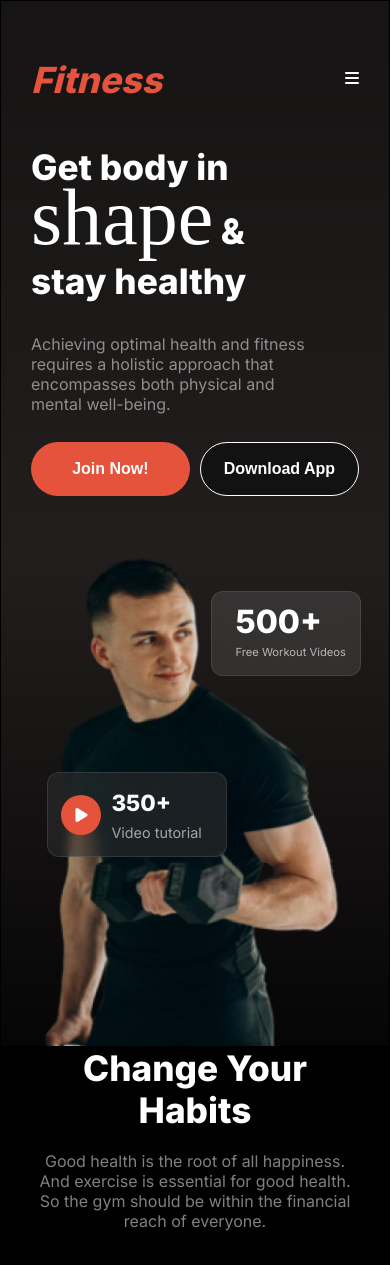
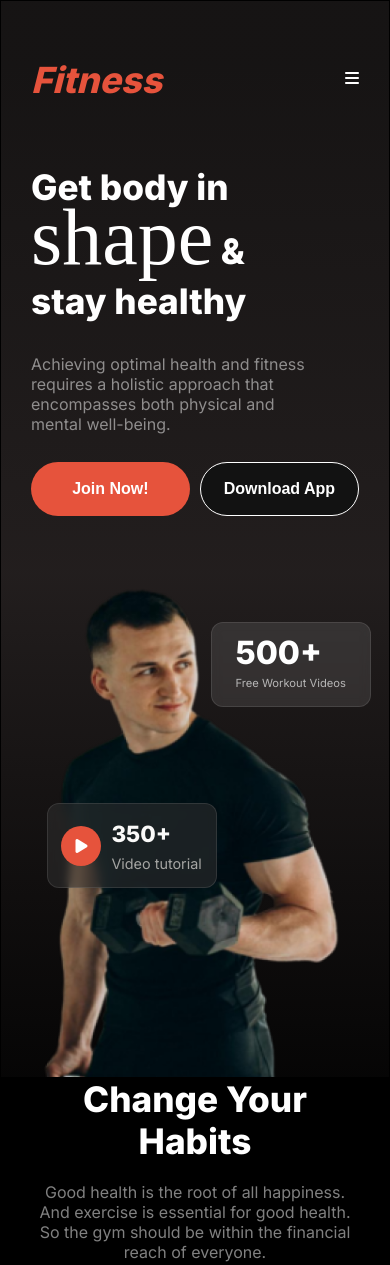
Before and after one commit to programmershakib1/assignment-2-b10, a plain HTML site: page index.html in a window 390 px wide. Shown: the top 1265 px of the page. Drawn offline with Linux system fonts and the light colour scheme; a web font is replaced by a local one.

```diff
--- a/styles/style.css
+++ b/styles/style.css
@@ -17,7 +17,7 @@ html{
     border: 1px solid black;
     background-image: linear-gradient(to bottom, rgba(2, 2, 2, 0.894) 20%, rgba(14, 12, 12, 0.898)60%, rgb(2, 2, 2) 100%);
 }
-/* navbar section */
+/* navbar part */
 .navbar-section{
     max-width: 1060px;
     margin: 0 auto;
@@ -58,16 +58,16 @@ html{
 .bars{
     display: none;
 }
-/* banner section */
+/* banner part */
 .banner-container{
     max-width: 1060px;
     margin: 0 auto;
     display: flex;
     gap: 150px;
-    margin-top: 80px;
 }
 .banner-content{
     max-width: 600px;
+    margin-top: 80px;
 }
 .banner-content h2{
     color: rgb(255, 255, 255);
@@ -105,13 +105,14 @@ html{
     margin-left: 10px;
 }
 .banner-img{
+    margin-top: 30px;
     position: relative;
 }
 .banner-img img{
     width: 100%;
 }
 .first-shape{
-    width: 180px;
+    width: 190px;
     height: 98px;
     border: 1px solid rgba(255, 255, 255, 0.1);
     border-radius: 12px;
@@ -135,7 +136,7 @@ html{
     margin-left: 23px;
 }
 .second-shape{
-    width: 190px;
+    width: 200px;
     height: 96px;
     border: 1px solid rgba(255, 255, 255, 0.1);
     border-radius: 12px;
@@ -769,8 +770,10 @@ hr{
      .banner-container{
         flex-direction: column;
         margin: 30px;
-        margin-top: 40px;
-        gap: 20px;
+        gap: 1px;
+     }
+     .banner-content{
+        margin-top: 30px;
      }
      .banner-content h2{
         width: 85%;
@@ -791,7 +794,7 @@ hr{
         display: none;
      }
      .first-shape{
-        width: 150px;
+        width: 160px;
         height: 85px;
         top: 10%;
         left: 55%;
@@ -802,7 +805,7 @@ hr{
         margin-left: 23px;
     }
     .second-shape{
-        width: 180px;
+        width: 170px;
         height: 85px;
         top: 43%;
         left: 5%;
```
Also changed, not shown: index.html (indentation only).
